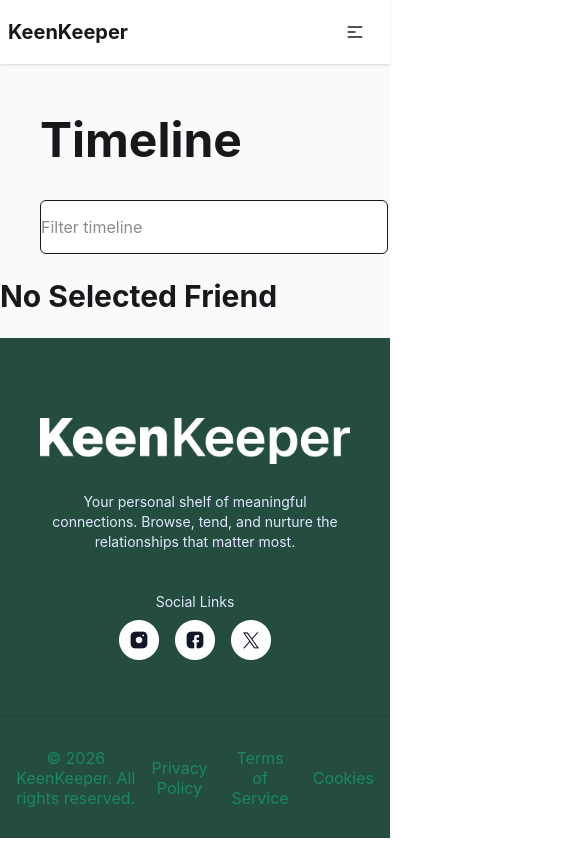
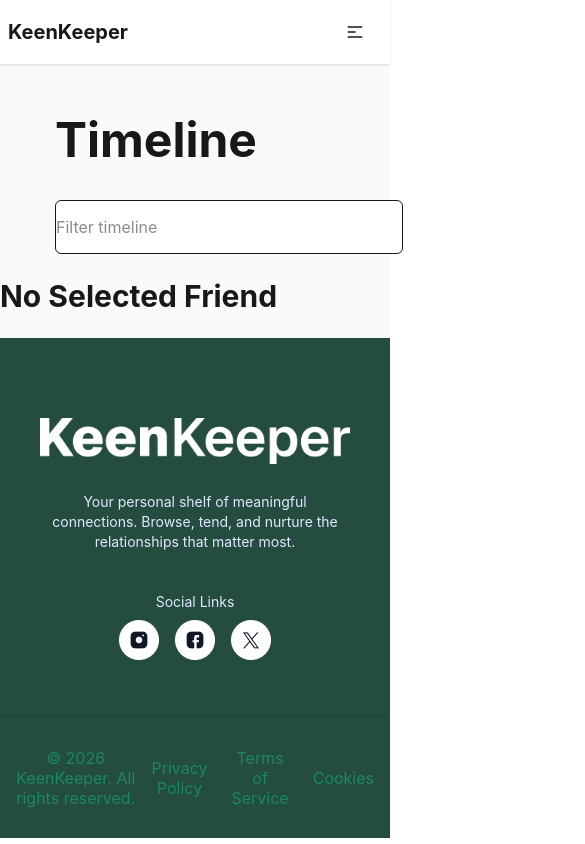
Before and after one commit to mojahidulislam12/Assignment--7, a React (Vite) app: page /timeline in a window 390 px wide. Shown: the top 844 px of the page, 585 px wide, since content can reach past the window. Built offline with nearby package versions, Linux system fonts and the light colour scheme.

Commit message:
Timeline section responsive

```diff
--- a/src/components/TimelineCard/TimelineCard.jsx
+++ b/src/components/TimelineCard/TimelineCard.jsx
@@ -8,7 +8,7 @@ const TimelineCard = ({ info }) => {
     year: "numeric",
   });
   return (
-    <div className="w-100 md:w-277.5 mx-auto">
+    <div className="w-90 sm:w-140 md:w-277 mx-auto">
       <div className=" h-20.75 bg-white mt-4 rounded-md flex p-4">
         <div>
           <img className="w-10 h-10 mr-4 rounded-md" src={picture} alt="" />
--- a/src/pages/Timeline/Timeline.jsx
+++ b/src/pages/Timeline/Timeline.jsx
@@ -7,7 +7,7 @@ const Timeline = () => {
   console.log(call);
   return (
     <div className="bg-[#F8FAFC]">
-      <div className="w-277.5 mx-auto pt-10 md:pt-20 ">
+      <div className="w-90  sm:w-140 md:w-277.5 mx-auto pt-10 md:pt-20 ">
         <h1 className="font-bold text-[48px] ml-10 md:ml-0">Timeline</h1>
         <input
           type="text"
@@ -17,7 +17,7 @@ const Timeline = () => {
       </div>
       <div className="mt-6 pb-6 ">
         {call.length === 0 ? (
-          <h1 className="w-277.5 mx-auto font-bold text-3xl">
+          <h1 className="w-100 md:w-277.5 mx-auto font-bold text-3xl">
             No Selected Friend{" "}
           </h1>
         ) : (
```
